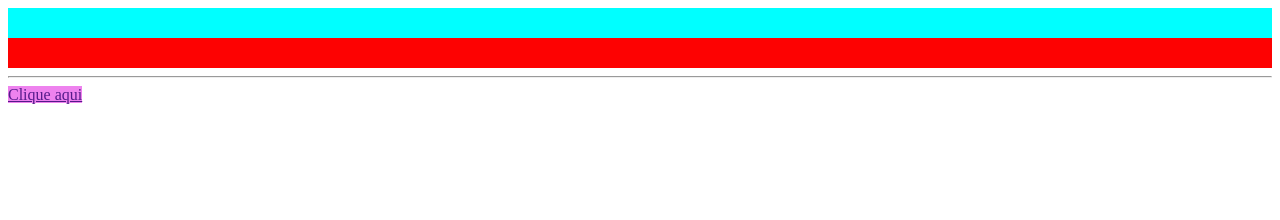
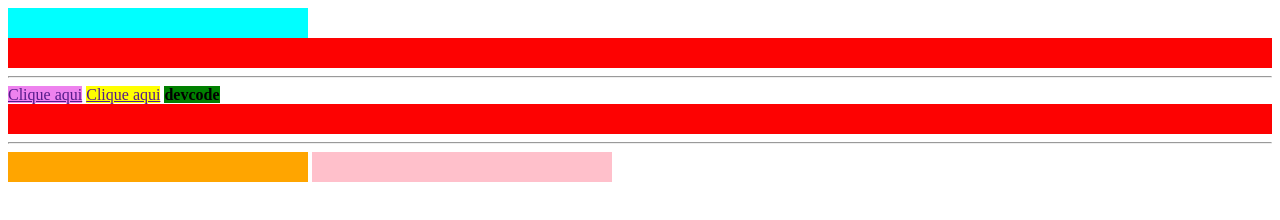
Before and after one commit to FernandaMaressa/playlistHTMLeCSS, a plain HTML site: page aula14/index.html in a window 1280 px wide. Drawn offline with Linux system fonts and the light colour scheme.

Commit message:
finalizando a aula 14 com todos os conceitos aplicados

```diff
--- a/aula14/index.html
+++ b/aula14/index.html
@@ -9,7 +9,19 @@
 <body>
     <div class="primeira-div"></div>
     <div class="segunda-div"></div>
+
     <hr>
+
     <a href="" class="primeiro-link">Clique aqui</a>
+    <a href="" class="segundo-link">Clique aqui</a>
+
+    <strong>devcode</strong>
+
+    <div class="segunda-div"></div>
+
+    <hr>
+
+    <div class="terceira-div"></div>
+    <div class="quarta-div"></div>
 </body>
 </html>
--- a/aula14/style.css
+++ b/aula14/style.css
@@ -1,6 +1,7 @@
 .primeira-div{
     background-color: aqua;
     height: 30px;
+    width: 300px;
 }
 
 .segunda-div{
@@ -11,3 +12,26 @@
 .primeiro-link{
     background-color: violet;
 }
+
+.segundo-link{
+    background-color: yellow;
+}
+
+strong{
+    background-color: green;
+
+}
+
+.terceira-div{
+    background-color: orange;
+    height: 30px;
+    width: 300px;
+    display: inline-block;
+}
+
+.quarta-div{
+    background-color: pink;
+    height: 30px;
+    width: 300px;
+    display: inline-block;
+}
```
